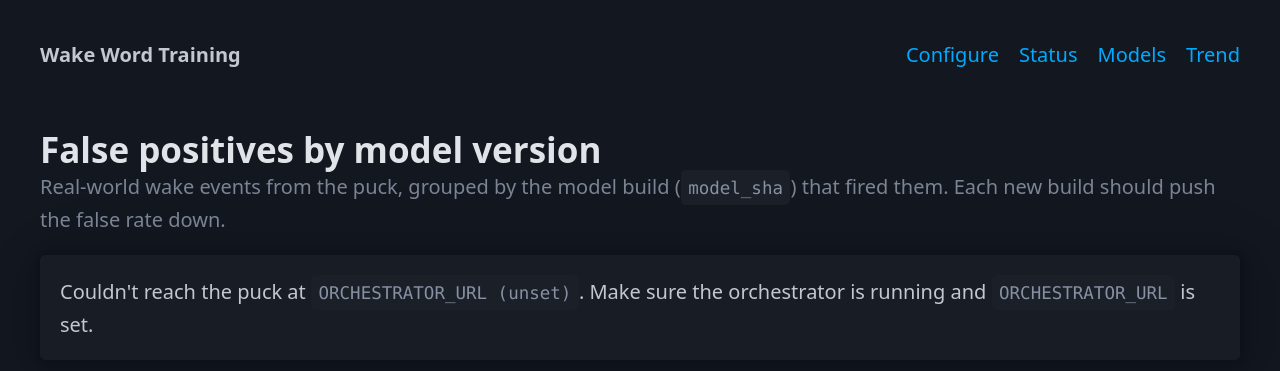
After one commit to bbaldino/wakeword-training, a FastAPI app: template app/templates/trend.html in a window 1280 px wide. The commit adds this page. Shown: the top 371 px of the page. Run offline with FastAPI, Linux system fonts and the light colour scheme; the template is opened without the code that fills it, so the values that code supplies are empty; some libraries are stand-ins or nearby versions.

Commit message:
Add false-positive trend view (/trend), grouped by model version
New /trend page groups the puck's collected wake events by the model build
(model_sha, now stamped on each event by the orchestrator) and shows the
real-world false-positive rate across versions over time: false / real / pending
counts, false-of-reviewed %, false-per-day, and each build's deployment window.

Answers 'is the retrained model actually misfiring less?' from live usage —
complements the offline evaluate.py benchmark.

Co-Authored-By: Claude Opus 4.8 (1M context) <noreply@anthropic.com>

```diff
--- a/app/main.py
+++ b/app/main.py
@@ -164,6 +164,66 @@ async def models_page(request: Request):
     return templates.TemplateResponse(request, "models.html", _models_context(request))
 
 
+def _puck_events() -> dict:
+    """All collected wake events from the puck (each tagged with model_sha + ts)."""
+    url = os.environ.get("ORCHESTRATOR_URL", "").rstrip("/")
+    if not url:
+        return {"url": "", "reachable": False, "events": []}
+    try:
+        data = urllib.request.urlopen(f"{url}/events", timeout=8).read()
+        d = json.loads(data)
+        return {"url": url, "reachable": bool(d.get("enabled", True)),
+                "events": d.get("events", [])}
+    except Exception:
+        return {"url": url, "reachable": False, "events": []}
+
+
+def _fp_trend() -> dict:
+    """Group wake events by the model version (`model_sha`) that fired them, so
+    the real-world false-positive rate can be compared across builds over time."""
+    puck = _puck_events()
+    live = {m.get("sha256") for m in _puck_models()["models"] if m.get("sha256")}
+    groups: dict[tuple, dict] = {}
+    for e in puck["events"]:
+        key = (e.get("model", "?"), e.get("model_sha") or "untagged")
+        g = groups.setdefault(key, {
+            "model": key[0], "sha": key[1],
+            "total": 0, "false": 0, "real": 0, "unlabeled": 0,
+            "first": None, "last": None,
+        })
+        g["total"] += 1
+        lab = e.get("label", "unlabeled")
+        g[lab if lab in ("false", "real") else "unlabeled"] += 1
+        ts = e.get("ts") or ""
+        if ts:
+            g["first"] = ts if g["first"] is None else min(g["first"], ts)
+            g["last"] = ts if g["last"] is None else max(g["last"], ts)
+    rows = []
+    for g in groups.values():
+        days = None
+        if g["first"] and g["last"]:
+            try:
+                span = datetime.fromisoformat(g["last"]) - datetime.fromisoformat(g["first"])
+                days = span.total_seconds() / 86400.0
+            except Exception:
+                days = None
+        reviewed = g["false"] + g["real"]
+        g["days"] = days
+        g["false_frac"] = (g["false"] / reviewed) if reviewed else None
+        g["false_per_day"] = (g["false"] / days) if days and days >= 0.5 else None
+        g["live"] = g["sha"] in live
+        rows.append(g)
+    rows.sort(key=lambda r: (r["first"] or ""))
+    return {"puck": puck, "rows": rows}
+
+
+@app.get("/trend", response_class=HTMLResponse)
+async def trend_page(request: Request):
+    ctx = _fp_trend()
+    ctx["request"] = request
+    return templates.TemplateResponse(request, "trend.html", ctx)
+
+
 @app.post("/models/{filename}/deploy", response_class=HTMLResponse)
 async def deploy_model(request: Request, filename: str):
     """Push an already-trained model to the orchestrator (post-hoc deploy)."""
--- a/app/templates/base.html
+++ b/app/templates/base.html
@@ -17,6 +17,7 @@
                 <li><a href="/">Configure</a></li>
                 <li><a href="/status">Status</a></li>
                 <li><a href="/models">Models</a></li>
+                <li><a href="/trend">Trend</a></li>
             </ul>
         </nav>
     </header>
--- /dev/null
+++ b/app/templates/trend.html
@@ -0,0 +1,67 @@
+{% extends "base.html" %}
+{% block title %}FP Trend · Wake Word Training{% endblock %}
+{% block content %}
+<hgroup>
+  <h2>False positives by model version</h2>
+  <p>Real-world wake events from the puck, grouped by the model build (<code>model_sha</code>)
+     that fired them. Each new build should push the false rate down.</p>
+</hgroup>
+
+{% if not puck.reachable %}
+  <article>
+    Couldn't reach the puck at <code>{{ puck.url or "ORCHESTRATOR_URL (unset)" }}</code>.
+    Make sure the orchestrator is running and <code>ORCHESTRATOR_URL</code> is set.
+  </article>
+{% elif not rows %}
+  <article>No wake events collected yet — say the wake word (or wait for a false trigger) and check back.</article>
+{% else %}
+  <figure>
+    <table>
+      <thead>
+        <tr>
+          <th>model</th>
+          <th>version</th>
+          <th>window</th>
+          <th>days</th>
+          <th>false</th>
+          <th>real</th>
+          <th>pending</th>
+          <th>false / day</th>
+          <th>false of reviewed</th>
+        </tr>
+      </thead>
+      <tbody>
+        {% for r in rows %}
+        <tr>
+          <td>{{ r.model }}</td>
+          <td>
+            <code>{{ r.sha }}</code>
+            {% if r.live %}<mark>live</mark>{% endif %}
+          </td>
+          <td>
+            {% if r.first %}{{ r.first[:10] }}{% endif %}
+            {% if r.last and r.last[:10] != r.first[:10] %} → {{ r.last[:10] }}{% endif %}
+          </td>
+          <td>{% if r.days is not none %}{{ "%.1f"|format(r.days) }}{% else %}–{% endif %}</td>
+          <td><strong>{{ r.false }}</strong></td>
+          <td>{{ r.real }}</td>
+          <td>{{ r.unlabeled }}</td>
+          <td>{% if r.false_per_day is not none %}{{ "%.1f"|format(r.false_per_day) }}{% else %}–{% endif %}</td>
+          <td>{% if r.false_frac is not none %}{{ "%.0f"|format(r.false_frac * 100) }}%{% else %}–{% endif %}</td>
+        </tr>
+        {% endfor %}
+      </tbody>
+    </table>
+  </figure>
+
+  <small>
+    <strong>false of reviewed</strong> = false ÷ (false + real) — comparable across versions
+    regardless of how long each ran; lower is better.
+    <strong>false / day</strong> is the lived frequency but depends on usage and how long the build
+    was deployed (shown only when the window is ≥ ½ day).
+    <strong>pending</strong> = unlabeled events — review them in the puck's wake-event UI so they
+    count toward false/real.
+    <code>untagged</code> rows are events collected before per-version tagging was added.
+  </small>
+{% endif %}
+{% endblock %}
```
